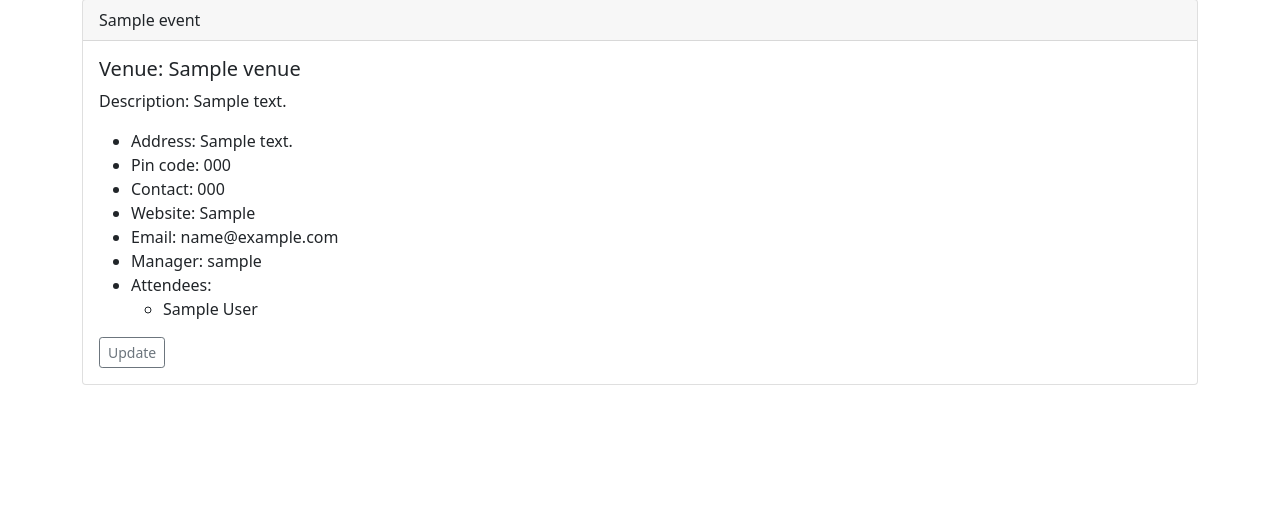
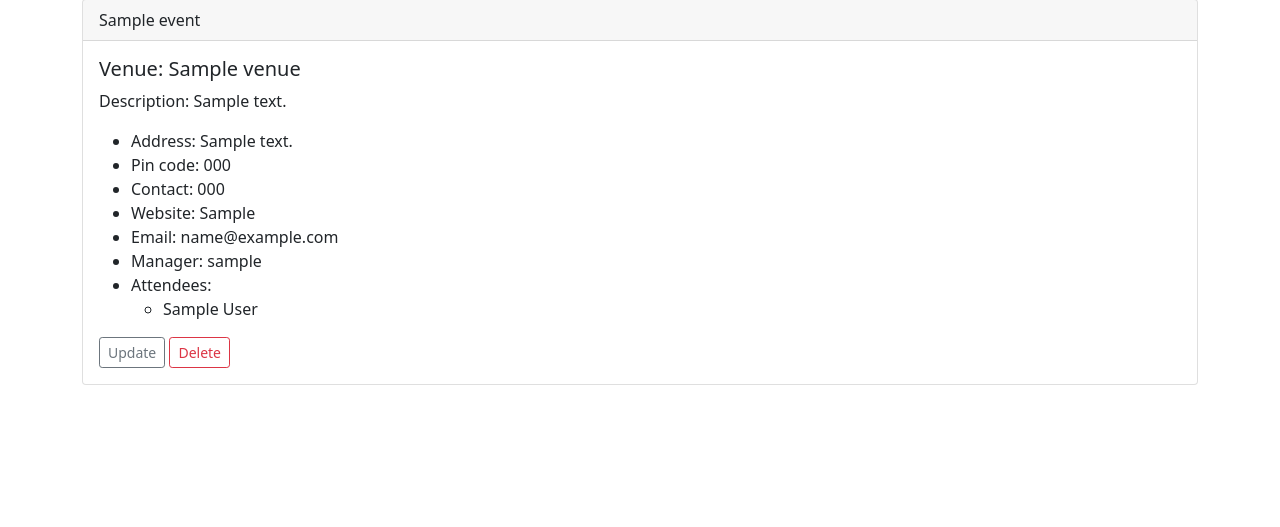
Before and after one commit to omkarhcode/MyClub, a Django app: page /events in a window 1280 px wide. Shown: the part 137-664 px from the top of the page. Run offline with Django 3.2, Linux system fonts and the light colour scheme; tables that the repository leaves empty hold one stand-in row (values such as "Sample post").

Commit message:
Delete event and venue functionality added.

```diff
--- a/events/templates/events/event_list.html
+++ b/events/templates/events/event_list.html
@@ -25,6 +25,7 @@
             </li>
         </ul>
         <a href="{% url 'update-event' event.id %}" title="" type="button" class="btn btn-outline-secondary btn-sm">Update</a>
+        <a href="{% url 'delete-event' event.id %}" title="" type="button" class="btn btn-outline-danger btn-sm">Delete</a>
     </div>
 </div>
 {% endfor %}
--- a/events/templates/events/venues.html
+++ b/events/templates/events/venues.html
@@ -7,6 +7,7 @@
         <tr>
             <td><a href="{% url 'show-venue' venue.id %}" title="">{{venue}}</a> </td>
             <td align="right"><a href="{% url 'update-venue' venue.id %}" title="" type="button" class="btn btn-outline-secondary btn-sm">Update</a></td>
+            <td align="right"><a href="{% url 'delete-venue' venue.id %}" title="" type="button" class="btn btn-outline-danger btn-sm">Delete</a></td>
         </tr>
     </tbody>
     {% endfor %}
--- a/events/urls.py
+++ b/events/urls.py
@@ -12,4 +12,6 @@ urlpatterns = [
     path('update_event/<event_id>', views.update_event, name="update-event"),
     path('search_venues', views.search_venues, name="search-venues"),
     path('add_event', views.add_event, name="add-event"),
+    path('delete_event/<event_id>', views.delete_event, name="delete-event"),
+    path('delete_venue/<venue_id>', views.delete_venue, name="delete-venue"),
 ]
--- a/events/views.py
+++ b/events/views.py
@@ -6,7 +6,15 @@ from django.http import HttpResponseRedirect
 from .models import Event, Venue
 from .forms import VenueForm, EventForm
 
+def delete_venue(request, venue_id):
+	venue = Venue.objects.get(pk=venue_id)
+	venue.delete()
+	return redirect('list-venues')
 
+def delete_event(request, event_id):
+	event = Event.objects.get(pk=event_id)
+	event.delete()
+	return redirect('list-events')
 
 def update_event(request, event_id):
 	event = Event.objects.get(pk=event_id)
```
